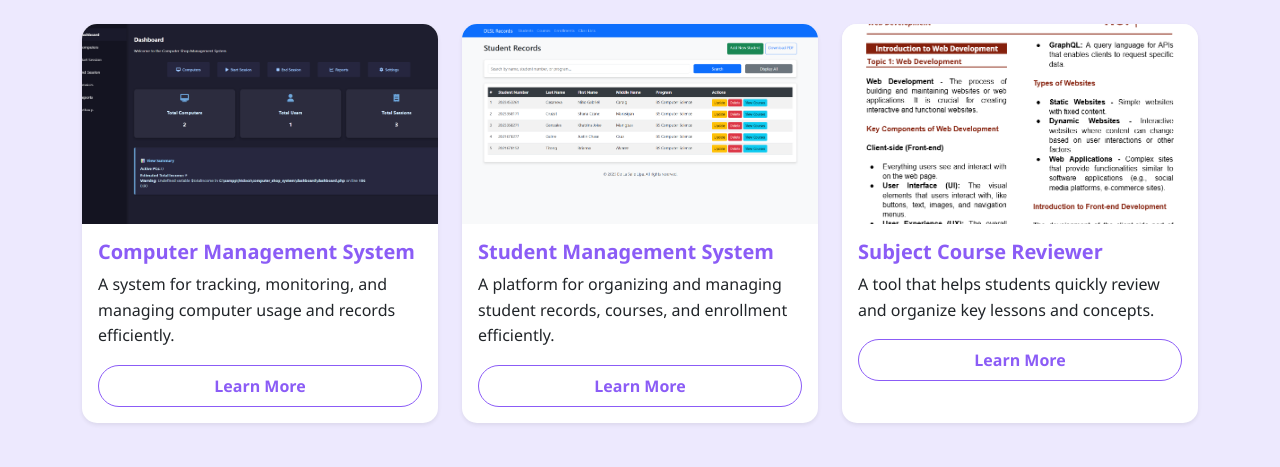
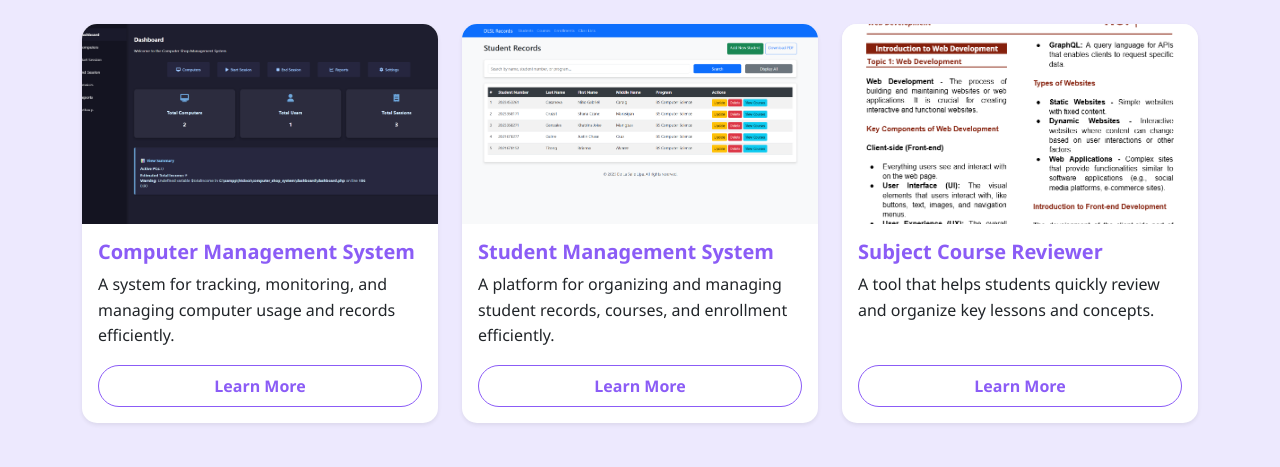
Before and after one commit to khaatriinaa/html-css-js, a plain HTML site: page index.html in a window 1280 px wide. Shown: the part 485-952 px from the top of the page. Drawn offline with nearby package versions, Linux system fonts and the light colour scheme.

Commit message:
second commit

```diff
--- a/css/styles.css
+++ b/css/styles.css
@@ -54,6 +54,26 @@ h2 {
 .card-title:hover {
   color: #7c3aed;
 }
+
+.card.h-100 {
+  display: flex;
+  flex-direction: column;
+}
+
+.card-body {
+  display: flex;
+  flex-direction: column;
+  flex-grow: 1;
+}
+
+.card-body p {
+  flex-grow: 1; /* Push content above to take space */
+}
+
+.card-body .btn {
+  margin-top: auto; /* Keep button at bottom */
+}
+
 .transition {
   transition: transform 0.3s ease, box-shadow 0.3s ease;
 }
```
